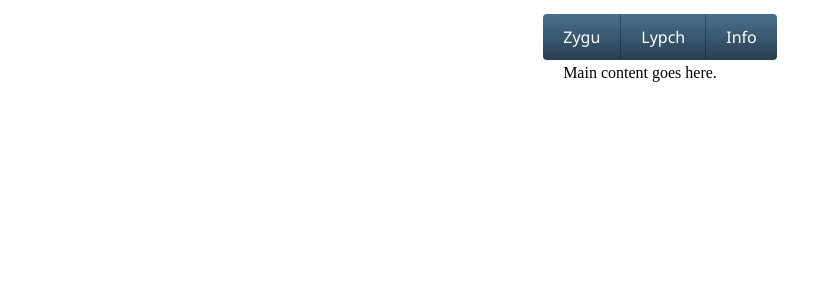
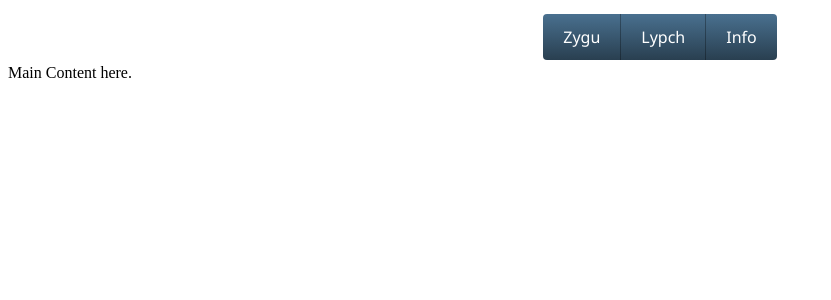
Before and after one commit to shoomilas/logistics-and-distribution, a React (Create React App) app: page / in a window 1280 px wide. Shown: the top 300 px of the page, without its empty margins (0-831 px from the left). Built offline with nearby package versions, Linux system fonts and the light colour scheme; the HTML template or start-up script is replaced by a standard one.

Commit message:
Set up router and some navigation bar styles

```diff
--- a/package.json
+++ b/package.json
@@ -5,6 +5,7 @@
   "dependencies": {
     "react": "^17.0.2",
     "react-dom": "^17.0.2",
+    "react-router-dom": "^5.2.0",
     "react-scripts": "4.0.3"
   },
   "scripts": {
--- a/src/App.js
+++ b/src/App.js
@@ -1,17 +1,18 @@
 import React from 'react';
 import { MainContent } from './components/MainContent';
 import Navbar from './components/Navbar';
+import { BrowserRouter as Router } from 'react-router-dom'
 
 function App() {
   return (
-    <div style={{ textAlign: 'center' }}>
+    <Router>
       <header>
         <Navbar/>
       </header>
       <article>
         <MainContent/>
       </article>
-    </div>
+    </Router>
   );
 }
 
--- a/src/components/MainContent.js
+++ b/src/components/MainContent.js
@@ -1,7 +1,20 @@
+import {Switch, Route } from 'react-router-dom'
+import DistributionSolver from './DistributionSolver'
+import MiddlemanSolver from './MiddlemanSolver'
+
 export const MainContent = () => {
     return (
-        <div>
-            Main content goes here.
-        </div>
+        <Switch>
+            <Route path="/MiddlemanSolver">
+                <MiddlemanSolver/>
+            </Route>
+            <Route path="/DistributionSolver">
+                <DistributionSolver/>
+            </Route>
+            <Route path="/">Main Content here.</Route>
+        </Switch>
+        // <div>
+        //     Main content goes here.
+        // </div>
     )
 }
--- a/src/components/Navbar.js
+++ b/src/components/Navbar.js
@@ -1,14 +1,15 @@
 import React from 'react'
 import styles from './Navbar.module.css'
+import { BrowserRouter, Link } from "react-router-dom";
 
 const Navbar = () => {
     return (
         <ul className={styles['navigation']}>
             <li>
-                <a href="#">Zygu</a>
+                <Link to="/MiddlemanSolver">Zygu</Link>
             </li>
             <li>
-                <a href="#">Lypch</a>
+            <Link to="/DistributionSolver">Lypch</Link>
             </li>
             <li>
                 <a href="#">Info</a>
--- a/src/components/Navbar.module.css
+++ b/src/components/Navbar.module.css
@@ -5,9 +5,13 @@ ul {
     padding-left: 0;
     display: inline-flex;
 } */
+
+.navigation {
+    text-align: center;
+}
+
 .navigation > * {
     margin-top: 10px;
-    text-align: center;
     font-family: 'Segoe UI', Tahoma, Geneva, Verdana, sans-serif;
 }
 
```
Also changed, not shown: 1 other file (tests, documents, lock files or other folders).
